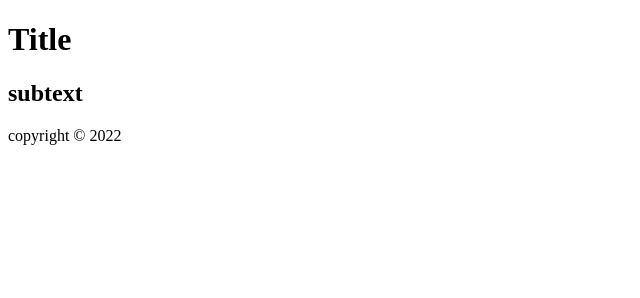
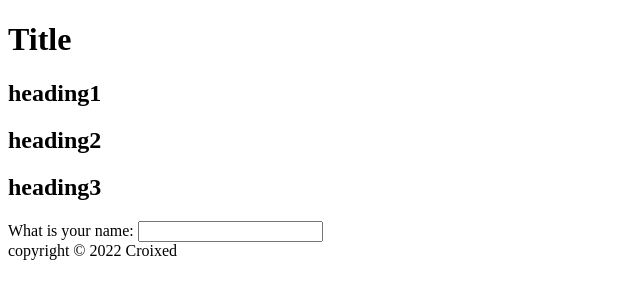
Before and after one commit to Croixed/basic_html_project, a plain HTML site: page index.html in a window 1280 px wide. Shown: the whole page, without its empty margins (0-640 px from the left). Drawn offline with Linux system fonts and the light colour scheme.

Commit message:
add main sections

```diff
--- a/index.html
+++ b/index.html
@@ -9,18 +9,26 @@
 <body>
     <header>
         <h1>Title</h1>
-        <h2>subtext</h2>
+        <h2>heading1</h2>
+        <h2>heading2</h2>
+        <h2>heading3</h2>
     </header>
     <main>
-        <div class="table-container">
+        <section class="hero">
+
+        </section>
+        <section class="table-container">
             <table></table>
-        </div>
-        <div class="input-container">
-            <form action="sample.url" method="GET"></form>
-        </div>
+        </section>
+        <section class="input-container">
+            <form action="sample.url" method="GET">
+                <label for="name">What is your name: </label>
+                <input type="text" name="name" id="name">
+            </form>
+        </section>
     </main>
     <footer>
-        copyright © 2022
+        copyright © 2022 Croixed
     </footer>
 </body>
 </html>
```
